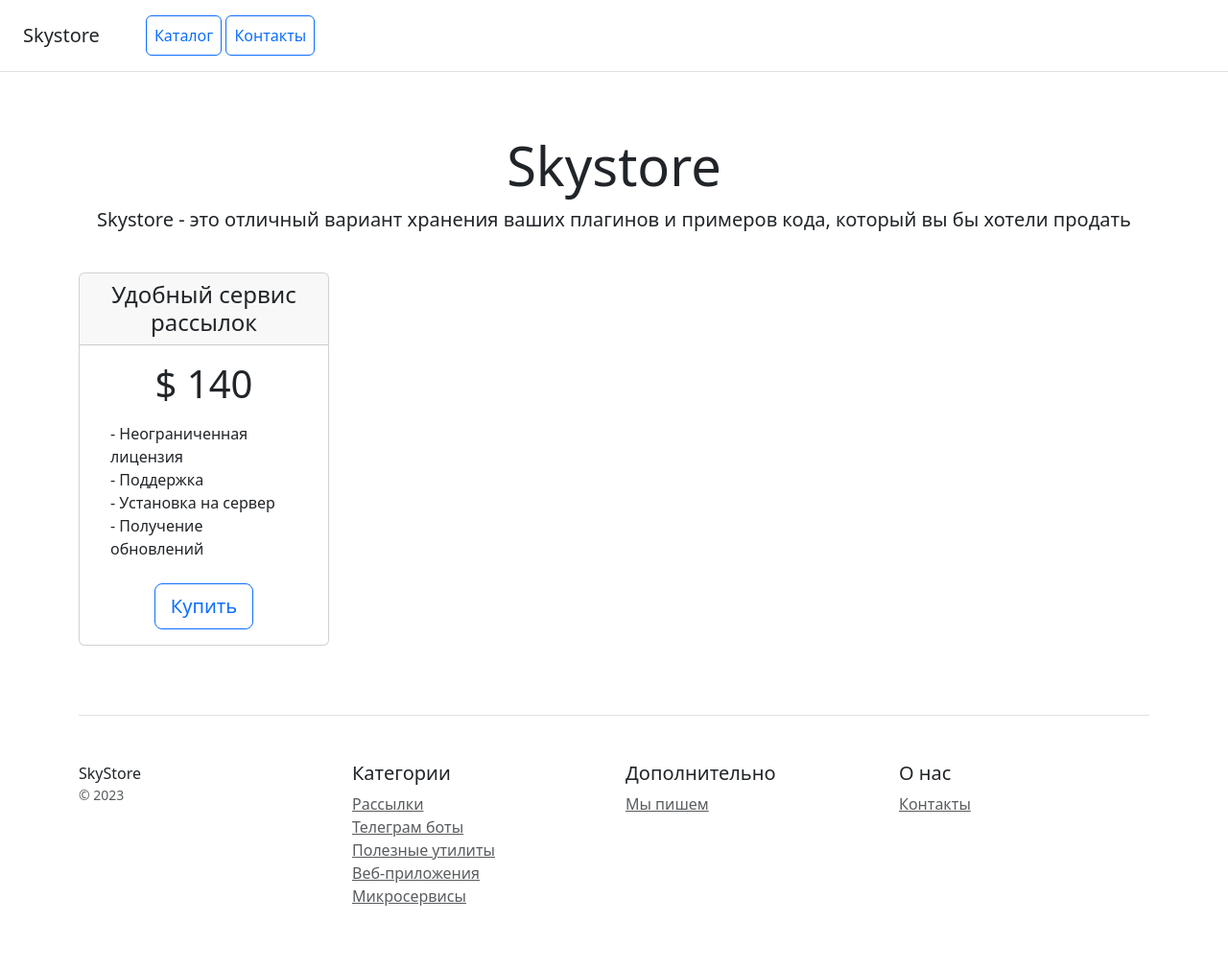
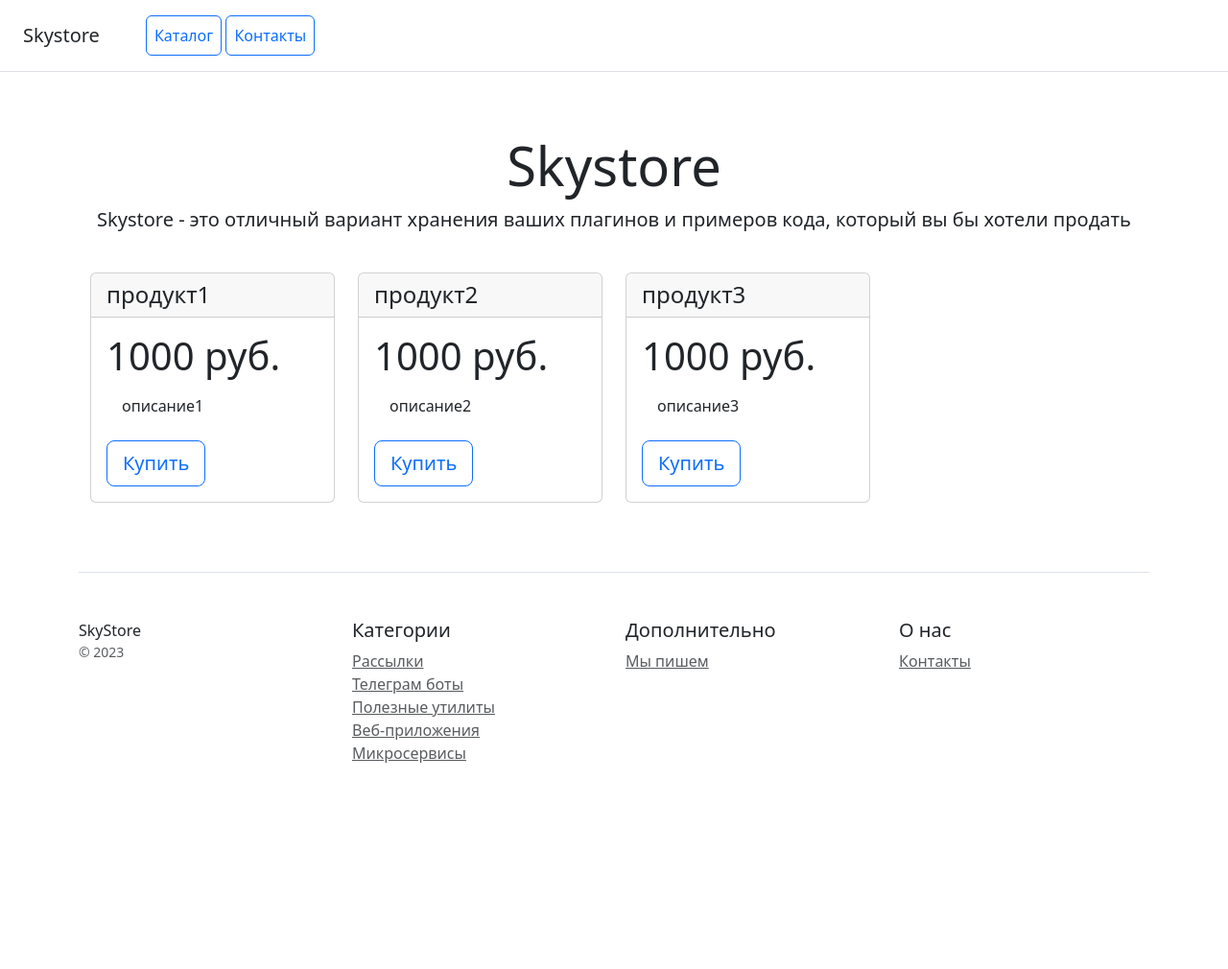
Before and after one commit to KirillSamarin/djangoproject, a Django app: page /catalog/home/ in a window 1280 px wide. Shown: the whole page at 96% size. After the commit the page ends 795 px from the top, so only its background shows below. Run offline with Django 5.2, Linux system fonts and the light colour scheme; data comes from the database, SQL or seed files in the repository; some libraries are stand-ins or nearby versions.

Commit message:
html optimize

```diff
--- /dev/null
+++ b/catalog/templates/catalog/base.html
@@ -0,0 +1,51 @@
+<!doctype html>
+<html lang="en">
+<head>
+    <meta charset="utf-8">
+    <meta name="viewport" content="width=device-width, initial-scale=1">
+    <title>{% block title %}Skystore{% endblock %}</title>
+    <link href="/static/css/bootstrap.min.css" rel="stylesheet"/>
+</head>
+<body>
+    <div class="d-flex flex-column flex-md-row align-items-center p-3 px-md-4 mb-3 bg-white border-bottom box-shadow">
+        <h5 class="my-0 mr-md-auto font-weight-normal">Skystore</h5>
+        {% include 'catalog/menu.html' %}
+    </div>
+
+    <div class="container">
+        {% block content %}
+        {% endblock %}
+
+        <footer class="pt-4 my-md-5 pt-md-5 border-top">
+            <div class="row">
+                <div class="col-12 col-md">
+                    SkyStore
+                    <small class="d-block mb-3 text-muted">&copy; 2023</small>
+                </div>
+                <div class="col-6 col-md">
+                    <h5>Категории</h5>
+                    <ul class="list-unstyled text-small">
+                        <li><a class="text-muted" href="#">Рассылки</a></li>
+                        <li><a class="text-muted" href="#">Телеграм боты</a></li>
+                        <li><a class="text-muted" href="#">Полезные утилиты</a></li>
+                        <li><a class="text-muted" href="#">Веб-приложения</a></li>
+                        <li><a class="text-muted" href="#">Микросервисы</a></li>
+                    </ul>
+                </div>
+                <div class="col-6 col-md">
+                    <h5>Дополнительно</h5>
+                    <ul class="list-unstyled text-small">
+                        <li><a class="text-muted" href="#">Мы пишем</a></li>
+                    </ul>
+                </div>
+                <div class="col-6 col-md">
+                    <h5>О нас</h5>
+                    <ul class="list-unstyled text-small">
+                        <li><a class="text-muted" href="/catalog/contacts/">Контакты</a></li>
+                    </ul>
+                </div>
+            </div>
+        </footer>
+    </div>
+</body>
+</html>
--- a/catalog/templates/catalog/home.html
+++ b/catalog/templates/catalog/home.html
@@ -1,20 +1,8 @@
-<!doctype html>
-<html lang="en">
-<head>
-    <meta charset="utf-8">
-    <meta name="viewport" content="width=device-width, initial-scale=1">
-    <title>Skystore</title>
-    <link href="/static/css/bootstrap.min.css" rel="stylesheet"/>
-</head>
-<body>
-<div class="d-flex flex-column flex-md-row align-items-center p-3 px-md-4 mb-3 bg-white border-bottom box-shadow">
-    <h5 class="my-0 mr-md-auto font-weight-normal">Skystore</h5>
-    <nav class="ms-5">
-        <a class="p-2 btn btn-outline-primary" href="/catalog/home/">Каталог</a>
-        <a class="p-2 btn btn-outline-primary" href="/catalog/contacts/">Контакты</a>
-    </nav>
-</div>
+{% extends 'catalog/base.html' %}
 
+{% block title %}Skystore - Главная{% endblock %}
+
+{% block content %}
 <div class="pricing-header px-3 py-3 pt-md-5 pb-md-4 mx-auto text-center">
     <h1 class="display-4">Skystore</h1>
     <p class="lead">Skystore - это отличный вариант хранения ваших плагинов и примеров кода, который вы бы хотели
@@ -22,56 +10,32 @@
 </div>
 
 <div class="container">
-    <div class="row text-center">
+    <div class="row">
+        {% for product in products %}
         <div class="col-3">
             <div class="card mb-4 box-shadow">
                 <div class="card-header">
-                    <h4 class="my-0 font-weight-normal">Удобный сервис рассылок</h4>
+                    <h4 class="my-0 font-weight-normal">{{ product.name }}</h4>
                 </div>
                 <div class="card-body">
-                    <h1 class="card-title pricing-card-title">$ 140</h1>
-                    <ul class="list-unstyled mt-3 mb-4 text-start m-3">
-                        <li>- Неограниченная лицензия</li>
-                        <li>- Поддержка</li>
-                        <li>- Установка на сервер</li>
-                        <li>- Получение обновлений</li>
-                    </ul>
+                    {% if product.image %}
+                    <div class="text-center mb-3">
+                        <img src="{{ product.image.url }}" alt="{{ product.name }}" class="img-fluid" style="height: 100px; object-fit: contain;">
+                    </div>
+                    {% endif %}
+                    <h1 class="card-title pricing-card-title">{{ product.price }} руб.</h1>
+                    <p class="mt-3 mb-4 text-start m-3">
+                        {% if product.description|length > 100 %}
+                            {{ product.description|slice:100 }}...
+                        {% else %}
+                            {{ product.description }}
+                        {% endif %}
+                    </p>
                     <button type="button" class="btn btn-lg btn-block btn-outline-primary">Купить</button>
                 </div>
             </div>
         </div>
+        {% endfor %}
     </div>
-
-    <footer class="pt-4 my-md-5 pt-md-5 border-top">
-        <div class="row">
-            <div class="col-12 col-md">
-                SkyStore
-                <small class="d-block mb-3 text-muted">&copy; 2023</small>
-            </div>
-            <div class="col-6 col-md">
-                <h5>Категории</h5>
-                <ul class="list-unstyled text-small">
-                    <li><a class="text-muted" href="#">Рассылки</a></li>
-                    <li><a class="text-muted" href="#">Телеграм боты</a></li>
-                    <li><a class="text-muted" href="#">Полезные утилиты</a></li>
-                    <li><a class="text-muted" href="#">Веб-приложения</a></li>
-                    <li><a class="text-muted" href="#">Микросервисы</a></li>
-                </ul>
-            </div>
-            <div class="col-6 col-md">
-                <h5>Дополнительно</h5>
-                <ul class="list-unstyled text-small">
-                    <li><a class="text-muted" href="#">Мы пишем</a></li>
-                </ul>
-            </div>
-            <div class="col-6 col-md">
-                <h5>О нас</h5>
-                <ul class="list-unstyled text-small">
-                    <li><a class="text-muted" href="/contacts/">Контакты</a></li>
-                </ul>
-            </div>
-        </div>
-    </footer>
 </div>
-</body>
-</html>
+{% endblock %}
--- /dev/null
+++ b/catalog/templates/catalog/menu.html
@@ -0,0 +1,4 @@
+<nav class="ms-5">
+    <a class="p-2 btn btn-outline-primary" href="/catalog/home/">Каталог</a>
+    <a class="p-2 btn btn-outline-primary" href="/catalog/contacts/">Контакты</a>
+</nav>
--- a/catalog/urls.py
+++ b/catalog/urls.py
@@ -5,5 +5,6 @@ app_name = 'catalog'
 
 urlpatterns = [
     path('home/', views.home, name='home'),
-    path('contacts/', views.contacts, name='contacts')
+    path('contacts/', views.contacts, name='contacts'),
+    path('product/<int:product_id>/', views.product, name='product')
 ]
--- a/catalog/views.py
+++ b/catalog/views.py
@@ -1,7 +1,16 @@
 from django.shortcuts import render
+from catalog.models import Product
+
 
 def home(request):
-    return render(request, 'catalog/home.html')
+    products = Product.objects.all()
+    context = {"products": products}
+    return render(request, 'catalog/home.html', context)
 
 def contacts(request):
     return render(request, 'catalog/contacts.html')
+
+def product(request, product_id):
+    product = Product.objects.get(id=product_id)
+    context = {"product": product}
+    return render(request, 'catalog/product.html', context)
--- a/catalog_fixture.json
+++ b/catalog_fixture.json
@@ -1,4 +1,43 @@
 [
+{
+    "model": "catalog.product",
+    "pk": 1,
+    "fields": {
+        "name": "продукт1",
+        "description": "описание1",
+        "image": "",
+        "category": 1,
+        "price": 1000,
+        "created_at": "2025-09-30T10:48:04.557Z",
+        "updated_at": "2025-09-30T10:49:14.928Z"
+    }
+},
+{
+    "model": "catalog.product",
+    "pk": 2,
+    "fields": {
+        "name": "продукт2",
+        "description": "описание2",
+        "image": "",
+        "category": 1,
+        "price": 1000,
+        "created_at": "2025-09-30T10:48:23.246Z",
+        "updated_at": "2025-09-30T10:49:21.363Z"
+    }
+},
+{
+    "model": "catalog.product",
+    "pk": 3,
+    "fields": {
+        "name": "продукт3",
+        "description": "описание3",
+        "image": "",
+        "category": 1,
+        "price": 1000,
+        "created_at": "2025-09-30T10:48:37.306Z",
+        "updated_at": "2025-09-30T10:49:26.115Z"
+    }
+},
 {
     "model": "catalog.category",
     "pk": 1,
@@ -14,18 +53,5 @@
         "name": "категория2",
         "description": "описание2"
     }
-},
-{
-    "model": "catalog.product",
-    "pk": 2,
-    "fields": {
-        "name": "продукт2",
-        "description": "описание2",
-        "image": "",
-        "category": 2,
-        "price": 1000,
-        "created_at": "2025-09-26T08:44:28.059Z",
-        "updated_at": "2025-09-26T08:44:28.059Z"
-    }
 }
 ]
```
Also changed, not shown: catalog/templates/catalog/contacts.html (+6 -50 lines), catalog/templates/catalog/product.html (added, +31 -0 lines), media/catalog/images.png (added), media/photos/images.png (added), media/photos/images_7y0e30H.png (added), media/photos/images_h7Rb2aF.png (added), 1 other file.
